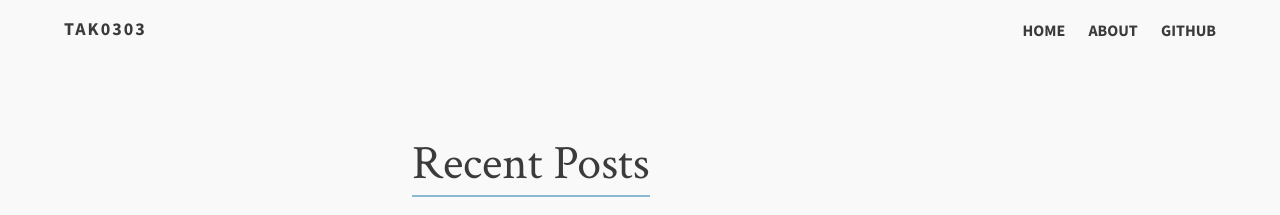
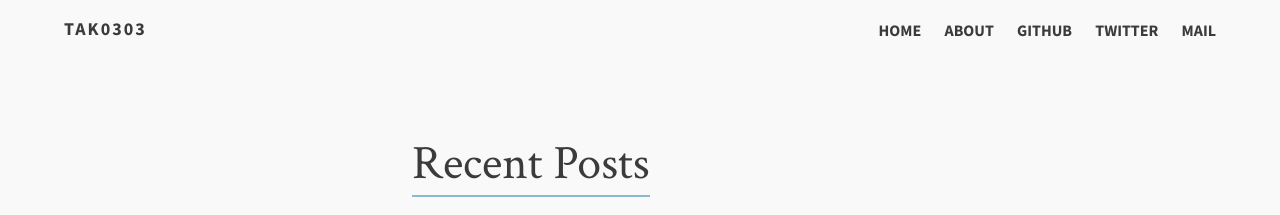
Before and after one commit to takashi/takashi.github.io, a Jekyll site: the page built from index.md, in a window 1280 px wide. Shown: the top 215 px of the page. Built offline with Jekyll 4.4.1, drawn with Linux system fonts in a browser that asks for light colours; Markdown is read by kramdown in place of the engine named in the settings.

Commit message:
add twitter and github

```diff
--- a/_config.yml
+++ b/_config.yml
@@ -23,6 +23,11 @@ links:
   - title: Github
     url: https://github.com/tak0303
     external: true
+  - title: Twitter
+    url: https://twitter.com/tak0303
+    external: true
+  - title: Mail
+    url: mailto:tak1240@gmail.com
 
 # http://en.wikipedia.org/wiki/List_of_tz_database_time_zones
 timezone:    Asia/Tokyo
```
